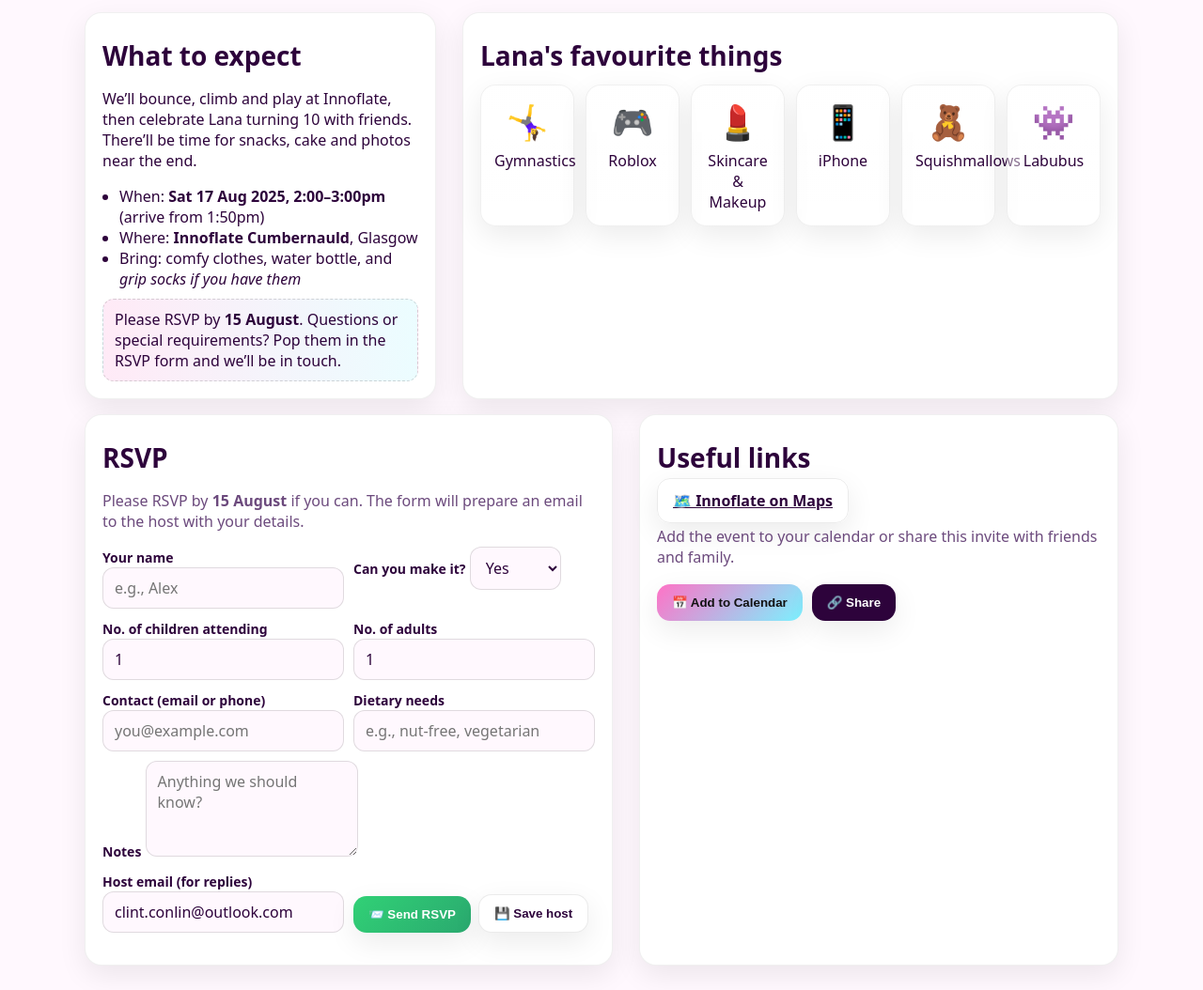
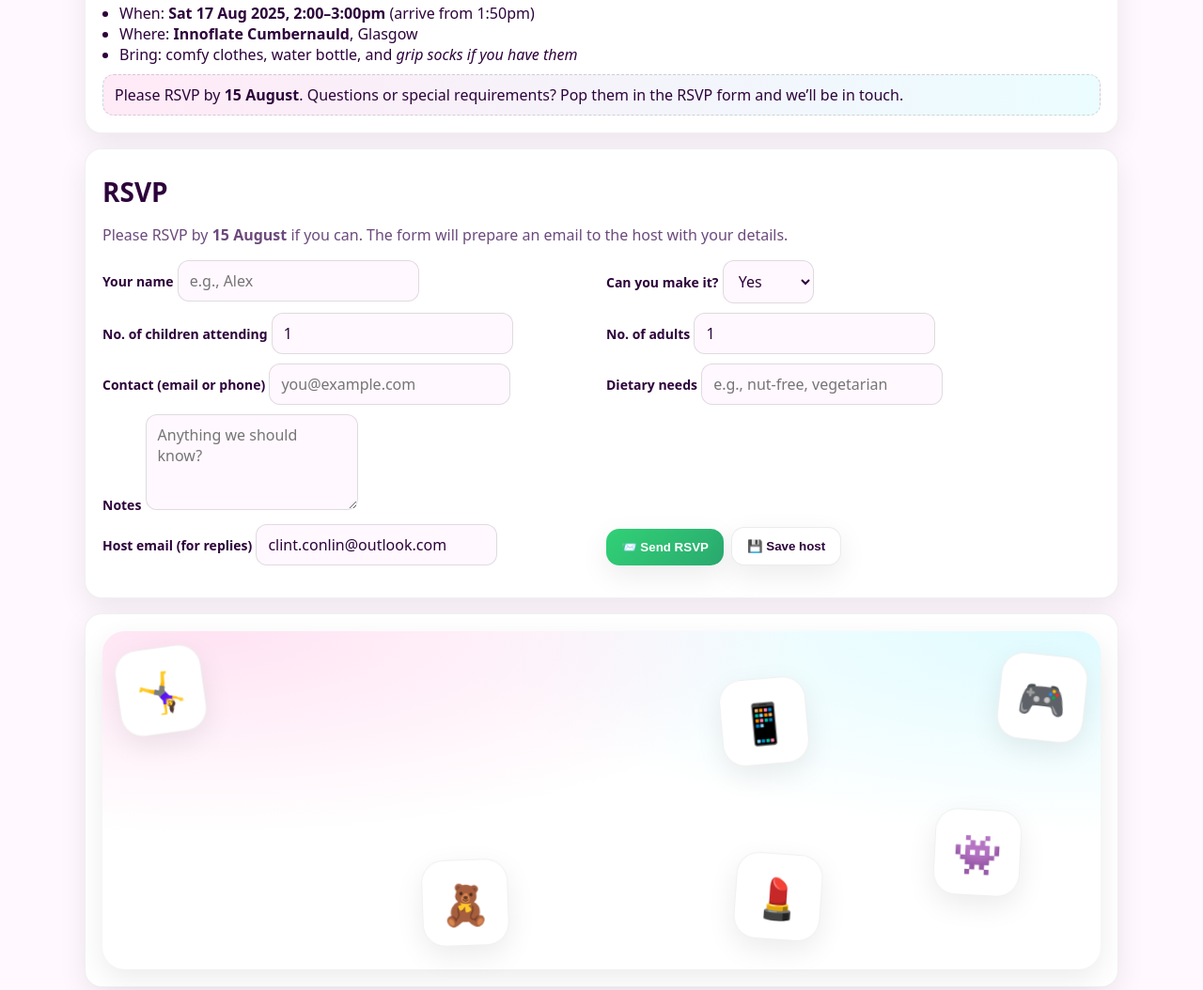
Before and after one commit to clconlin/lanas10thbirthday, a plain HTML site: page index.html in a window 1280 px wide. Shown: the part 669-1723 px from the top of the page at 94% size. Drawn offline with Linux system fonts and the light colour scheme.

Commit message:
Update index.html

```diff
--- a/index.html
+++ b/index.html
@@ -1,4 +1,3 @@
-
 <!DOCTYPE html>
 <html lang="en">
 <head>
@@ -32,15 +31,11 @@
     header{position:relative; overflow:hidden;}
     .hero{
       max-width:1100px; margin:0 auto; padding: clamp(20px, 4vw, 40px);
-      display:grid; grid-template-columns: 1.2fr 1fr; gap: clamp(16px, 3vw, 32px);
-      align-items:center;
+      display:grid; grid-template-columns: 1fr; gap: clamp(16px, 3vw, 32px);
+      align-items:center; text-align:left;
     }
-    @media (max-width: 840px){ .hero{grid-template-columns: 1fr; text-align:center;} }
 
-    .title{
-      font-size: clamp(28px, 4vw, 52px);
-      line-height:1.05; letter-spacing:-.02em; margin: 6px 0 10px 0;
-    }
+    .title{ font-size: clamp(28px, 4vw, 52px); line-height:1.05; letter-spacing:-.02em; margin: 6px 0 10px 0; }
     .subtitle{color:var(--muted); font-size: clamp(16px, 2.2vw, 20px);}
 
     .badge{display:inline-flex; align-items:center; gap:8px; background: linear-gradient(90deg, var(--accent), var(--accent-2)); color:#111; padding:8px 12px; border-radius:999px; font-weight:700; box-shadow: var(--shadow)}
@@ -56,30 +51,26 @@
     .btn.good{background: linear-gradient(135deg, #31d176, #2aa96f)}
     .btn.info{background: linear-gradient(135deg, var(--accent), var(--accent-2)); color:#111}
 
-    .art{position:relative; height: 320px; border-radius: 24px; background: radial-gradient(120% 120% at 10% 0%, #ffe3f3 0%, rgba(255,255,255,0) 50%), radial-gradient(130% 120% at 100% 0%, #dffbff 0%, rgba(255,255,255,0) 50%), var(--card); box-shadow: var(--shadow);}
+    .art{position:relative; height: 360px; border-radius: 24px; background: radial-gradient(120% 120% at 10% 0%, #ffe3f3 0%, rgba(255,255,255,0) 50%), radial-gradient(130% 120% at 100% 0%, #dffbff 0%, rgba(255,255,255,0) 50%), var(--card); box-shadow: var(--shadow);}
     [data-theme="dark"] .art{background: radial-gradient(120% 120% at 10% 0%, rgba(255,114,198,.25) 0%, rgba(255,255,255,0) 50%), radial-gradient(130% 120% at 100% 0%, rgba(124,241,255,.18) 0%, rgba(255,255,255,0) 50%), #120614;}
 
-    .float{position:absolute; display:grid; place-items:center; width:90px; height:90px; border-radius:24px; font-size:42px; box-shadow: var(--shadow); background:var(--card); border:1px solid rgba(0,0,0,.06); animation: bob 5s ease-in-out infinite;}
-    .f1{left:20px; top:20px; transform: rotate(-8deg)}
-    .f2{right:24px; top:34px; transform: rotate(6deg); animation-delay: .8s}
-    .f3{left:34%; bottom:20px; transform: rotate(-2deg); animation-delay: 1.4s}
+    .float{position:absolute; display:grid; place-items:center; width:90px; height:90px; border-radius:24px; font-size:42px; box-shadow: var(--shadow); background:var(--card); border:1px solid rgba(0,0,0,.06); animation: bob 5.5s ease-in-out infinite;}
+    .f1{left:16px; top:18px; --r:-8deg; animation-delay: .0s}
+    .f2{right:16px; top:28px; --r:6deg; animation-delay: .6s}
+    .f3{left:32%; bottom:18px; --r:-2deg; animation-delay: 1.2s}
+    .f4{right:28%; bottom:22px; --r:4deg; animation-delay: 1.8s}
+    .f5{left:62%; top:60px; --r:-5deg; animation-delay: 2.4s}
+    .f6{right:8%; bottom:70px; --r:3deg; animation-delay: 3.0s}
     @keyframes bob{0%,100%{transform: translateY(0) rotate(var(--r,0))}50%{transform: translateY(-10px) rotate(var(--r,0))}}
 
     main{max-width:1100px; margin:0 auto; padding: 0 clamp(20px, 4vw, 40px) 40px}
 
-    .grid{display:grid; grid-template-columns: 1fr 1fr; gap: clamp(16px, 3vw, 28px)}
-    @media (max-width: 900px){ .grid{grid-template-columns: 1fr} }
+    .grid{display:grid; grid-template-columns: 1fr; gap: clamp(16px, 3vw, 28px)}
 
     .card{background:var(--card); border:1px solid rgba(0,0,0,.06); border-radius:18px; padding:18px; box-shadow: var(--shadow)}
     h2{margin: 8px 0 12px 0; font-size: clamp(22px, 3vw, 28px)}
     .muted{color:var(--muted)}
     .list{margin:0; padding-left: 18px}
-
-    .fav-wrap{display:grid; grid-template-columns: repeat(6, minmax(100px, 1fr)); gap:12px}
-    @media (max-width: 720px){ .fav-wrap{grid-template-columns: repeat(3, minmax(100px, 1fr))} }
-    .fav{background: linear-gradient(180deg, rgba(255,255,255,.6), rgba(255,255,255,.3)); padding:14px; border-radius:16px; text-align:center; box-shadow: var(--shadow); border:1px solid rgba(0,0,0,.06); transition: transform .12s ease}
-    .fav:hover{transform: translateY(-3px)}
-    .fav .emoji{font-size: 36px; display:block; margin-bottom:6px}
 
     .rsvp form{display:grid; gap:10px}
     .row{display:grid; grid-template-columns: 1fr 1fr; gap:10px}
@@ -130,16 +121,11 @@
           </div>
           <p class="muted" style="margin-top:10px">Tip: please arrive 10 minutes early for check-in. Grip socks are often required at inflatable parks—check the venue guidelines.</p>
         </div>
-        <div class="art" aria-hidden="true">
-          <div class="float f1" style="--r:-8deg">🤸‍♀️</div>
-          <div class="float f2" style="--r:6deg">🎮</div>
-          <div class="float f3" style="--r:-2deg">🧸</div>
-        </div>
       </section>
     </header>
 
     <main>
-      <section class="grid" aria-label="Highlights and favourites">
+      <section class="grid" aria-label="Event details">
         <div class="card">
           <h2>What to expect</h2>
           <p>We’ll bounce, climb and play at Innoflate, then celebrate Lana turning 10 with friends. There’ll be time for snacks, cake and photos near the end.</p>
@@ -150,20 +136,9 @@
           </ul>
           <div class="notice" style="margin-top:10px">Please RSVP by <strong>15 August</strong>. Questions or special requirements? Pop them in the RSVP form and we’ll be in touch.</div>
         </div>
-        <div class="card">
-          <h2>Lana's favourite things</h2>
-          <div class="fav-wrap">
-            <div class="fav" title="Gymnastics"><span class="emoji">🤸‍♀️</span>Gymnastics</div>
-            <div class="fav" title="Roblox"><span class="emoji">🎮</span>Roblox</div>
-            <div class="fav" title="Skincare &amp; Makeup"><span class="emoji">💄</span>Skincare &amp; Makeup</div>
-            <div class="fav" title="iPhone"><span class="emoji">📱</span>iPhone</div>
-            <div class="fav" title="Squishmallows"><span class="emoji">🧸</span>Squishmallows</div>
-            <div class="fav" title="Labubu"><span class="emoji">👾</span>Labubus</div>
-          </div>
-        </div>
       </section>
 
-      <section id="rsvp" class="grid" aria-label="RSVP and details" style="margin-top:16px">
+      <section id="rsvp" class="grid" aria-label="RSVP" style="margin-top:16px">
         <div class="card rsvp">
           <h2>RSVP</h2>
           <p class="muted">Please RSVP by <strong>15 August</strong> if you can. The form will prepare an email to the host with your details.</p>
@@ -219,15 +194,18 @@
             <div id="rsvpMsg" class="muted" role="status" style="margin-top:6px"></div>
           </form>
         </div>
+      </section>
+
+      <!-- Floating icons moved to a bottom card; Useful Links removed -->
+      <section class="grid" aria-label="Fun" style="margin-top:16px">
         <div class="card">
-          <h2>Useful links</h2>
-          <p>
-            <a class="btn alt" href="https://www.google.com/maps/search/?api=1&query=Innoflate%20Cumbernauld" target="_blank" rel="noopener">🗺️ Innoflate on Maps</a>
-          </p>
-          <p class="muted">Add the event to your calendar or share this invite with friends and family.</p>
-          <div class="cta">
-            <button class="btn info" id="addCal2">📅 Add to Calendar</button>
-            <button class="btn" id="shareBtn2">🔗 Share</button>
+          <div class="art" aria-label="Decorative floating icons">
+            <div class="float f1" title="Gymnastics">🤸‍♀️</div>
+            <div class="float f2" title="Roblox">🎮</div>
+            <div class="float f3" title="Squishmallows">🧸</div>
+            <div class="float f4" title="Skincare & Makeup">💄</div>
+            <div class="float f5" title="iPhone">📱</div>
+            <div class="float f6" title="Labubus">👾</div>
           </div>
         </div>
       </section>
@@ -285,7 +263,6 @@ Map: https://www.google.com/maps/search/?api=1&query=Innoflate%20Cumbernauld`;
       if(navigator.share){ navigator.share(shareData); } else { navigator.clipboard.writeText(location.href); alert('Link copied!'); }
     }
     document.getElementById('shareBtn').addEventListener('click', doShare);
-    document.getElementById('shareBtn2').addEventListener('click', doShare);
 
     // Add to calendar (.ics)
     function downloadICS(){
@@ -311,7 +288,6 @@ END:VCALENDAR`;
       confettiBurst();
     }
     document.getElementById('addCal').addEventListener('click', downloadICS);
-    document.getElementById('addCal2').addEventListener('click', downloadICS);
 
     // RSVP form (mailto)
     const form = document.getElementById('rsvpForm');
```
